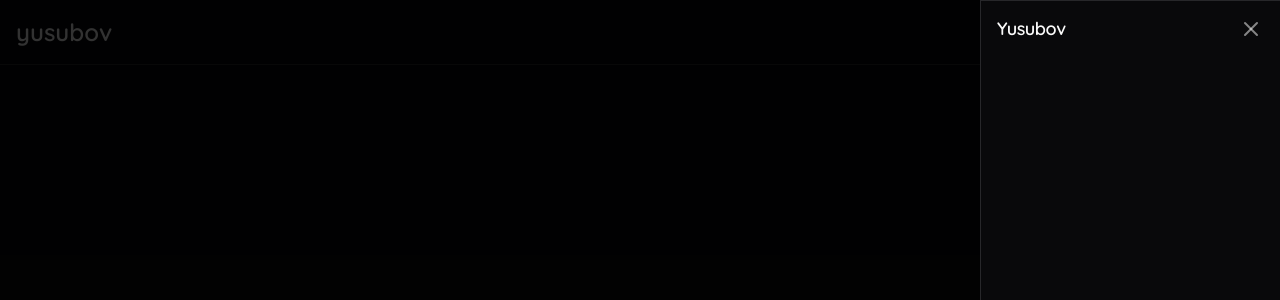
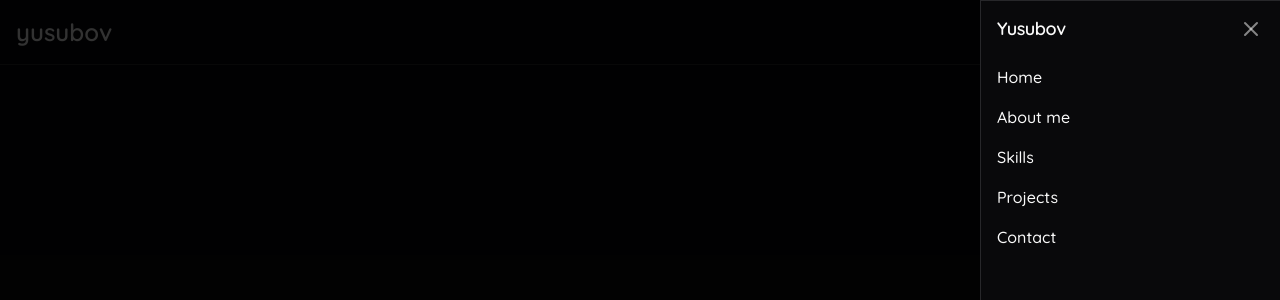
Before and after one commit to Biolater/my-portfolio, a Next.js app: page / in a window 1280 px wide. Both pictures are taken after a click on the button 1249 px from the left and 32 px from the top of the page. Shown: the top 300 px of the page. Built offline with nearby package versions, Linux system fonts and the light colour scheme.

Commit message:
Add drawer items
Add drawer items and update hover effects

```diff
--- /dev/null
+++ b/components/Navbar/DrawerItem.tsx
@@ -0,0 +1,17 @@
+import { FC } from "react";
+
+const DrawerItem: FC<{ text: string; linkVal: string }> = ({
+  text,
+  linkVal,
+}) => {
+  return (
+    <a
+      className="font-medium transition-colors duration-200 px-4 py-2 hover:bg-[#27272A]"
+      href={linkVal}
+    >
+      {text}
+    </a>
+  );
+};
+
+export default DrawerItem;
--- a/components/Navbar/Navbar.tsx
+++ b/components/Navbar/Navbar.tsx
@@ -10,13 +10,35 @@ import {
   Drawer,
   DrawerClose,
   DrawerContent,
-  DrawerDescription,
   DrawerFooter,
   DrawerHeader,
   DrawerTitle,
   DrawerTrigger,
 } from "@/components/ui/drawer";
+import DrawerItem from "./DrawerItem";
 const Navbar = () => {
+  const drawerItems = [
+    {
+      text: "Home",
+      linkVal: "#home",
+    },
+    {
+      text: "About me",
+      linkVal: "#about",
+    },
+    {
+      text: "Skills",
+      linkVal: "#skills",
+    },
+    {
+      text: "Projects",
+      linkVal: "#projects",
+    },
+    {
+      text: "Contact",
+      linkVal: "#contact",
+    },
+  ];
   return (
     <header className="main__header border-b border-[#27272A] flex items-center justify-between p-4">
       <Link href="/" className="main__header__logo">
@@ -35,13 +57,22 @@ const Navbar = () => {
             <TooltipContent>Open menu</TooltipContent>
           </Tooltip>
         </TooltipProvider>
-        <DrawerContent className="h-screen max-w-[300px] ms-auto">
+        <DrawerContent className="h-svh max-w-[300px] ms-auto">
           <DrawerHeader className="flex items-center justify-between">
-              <DrawerTitle>Yusubov</DrawerTitle>
-              <DrawerClose>
-                <X className="stroke-white/50 hover:stroke-white/70 active:ring rounded-lg" />
-              </DrawerClose>
+            <DrawerTitle>Yusubov</DrawerTitle>
+            <DrawerClose>
+              <X className="stroke-white/50 hover:stroke-white/70 active:ring rounded-lg" />
+            </DrawerClose>
           </DrawerHeader>
+          <div className="flex flex-col">
+            {drawerItems.map((item) => (
+              <DrawerItem
+                key={item.text}
+                text={item.text}
+                linkVal={item.linkVal}
+              />
+            ))}
+          </div>
         </DrawerContent>
       </Drawer>
     </header>
```
